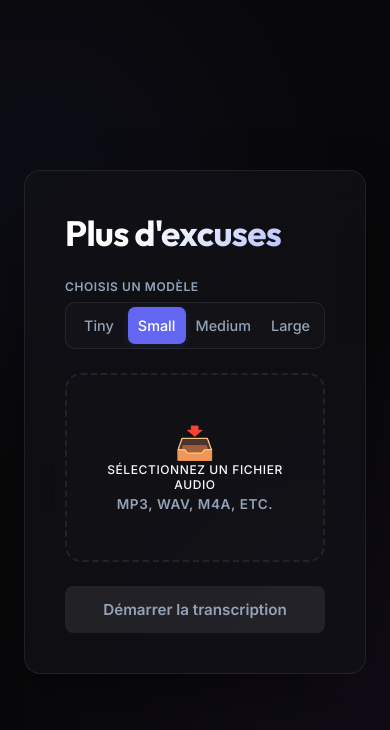
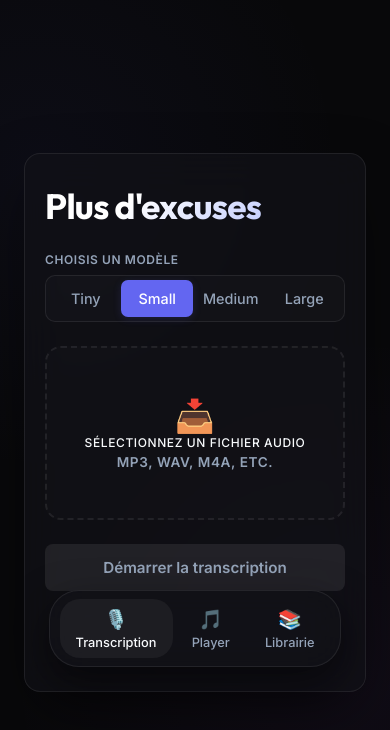
Before and after one commit to BenAXiong/Plus-d-excuses, a React (Vite) app: page / in a window 390 px wide. Shown: the top 730 px of the page. Built offline with nearby package versions, Linux system fonts and the light colour scheme.

Commit message:
feat: implement segmented navigation for desktop and floating bottom tab bar for mobile

```diff
--- a/src/App.jsx
+++ b/src/App.jsx
@@ -1,6 +1,7 @@
 import React, { useState, useEffect, useRef } from 'react';
 
 export default function App() {
+  const [activeTab, setActiveTab] = useState('transcription');
   const [model, setModel] = useState('small');
   const [device, setDevice] = useState('wasm');
   const [hasWebGPU, setHasWebGPU] = useState(false);
@@ -153,6 +154,16 @@ export default function App() {
         <h1 style={{ marginBottom: '24px' }}>Plus d'excuses</h1>
       </header>
 
+      {/* Desktop Navigation */}
+      <nav className="nav-desktop">
+        <button className={activeTab === 'transcription' ? 'active' : ''} onClick={() => setActiveTab('transcription')}>Transcription</button>
+        <button className={activeTab === 'player' ? 'active' : ''} onClick={() => setActiveTab('player')}>Player</button>
+        <button className={activeTab === 'librairie' ? 'active' : ''} onClick={() => setActiveTab('librairie')}>Librairie</button>
+      </nav>
+
+      {/* Main Views */}
+      {activeTab === 'transcription' && (
+        <>
           <div className="controls-grid" style={{ gridTemplateColumns: '1fr' }}>
             <div className="control-group">
               <label>Choisis un modèle</label>
@@ -257,6 +268,38 @@ export default function App() {
               </div>
             </div>
           )}
+        </>
+      )}
+
+      {activeTab === 'player' && (
+        <div className="placeholder-view">
+          <h2>Lecteur Audio</h2>
+          <p>Chargez un fichier audio pour l'écouter avec sa transcription en temps réel.</p>
+        </div>
+      )}
+
+      {activeTab === 'librairie' && (
+        <div className="placeholder-view">
+          <h2>Votre Librairie</h2>
+          <p>Retrouvez ici l'historique de vos fichiers audio et de vos transcriptions.</p>
+        </div>
+      )}
+
+      {/* Mobile Floating Bottom Nav */}
+      <nav className="nav-mobile">
+        <button className={activeTab === 'transcription' ? 'active' : ''} onClick={() => setActiveTab('transcription')}>
+          <span className="nav-mobile-icon">🎙️</span>
+          <span>Transcription</span>
+        </button>
+        <button className={activeTab === 'player' ? 'active' : ''} onClick={() => setActiveTab('player')}>
+          <span className="nav-mobile-icon">🎵</span>
+          <span>Player</span>
+        </button>
+        <button className={activeTab === 'librairie' ? 'active' : ''} onClick={() => setActiveTab('librairie')}>
+          <span className="nav-mobile-icon">📚</span>
+          <span>Librairie</span>
+        </button>
+      </nav>
     </div>
   );
 }
--- a/src/index.css
+++ b/src/index.css
@@ -343,3 +343,114 @@ select:focus {
 ::-webkit-scrollbar-thumb:hover {
   background: rgba(255, 255, 255, 0.2);
 }
+
+/* Tab Navigation (Desktop Top Bar) */
+.nav-desktop {
+  display: flex;
+  justify-content: center;
+  background: rgba(255, 255, 255, 0.02);
+  border: 1px solid var(--border-color);
+  border-radius: 20px;
+  padding: 4px;
+  margin-bottom: 32px;
+}
+
+.nav-desktop button {
+  background: transparent;
+  border: none;
+  color: var(--text-secondary);
+  padding: 8px 24px;
+  font-family: inherit;
+  font-size: 0.9rem;
+  font-weight: 600;
+  cursor: pointer;
+  border-radius: 16px;
+  transition: var(--transition);
+}
+
+.nav-desktop button:hover {
+  color: var(--text-primary);
+}
+
+.nav-desktop button.active {
+  background: var(--accent);
+  color: white;
+  box-shadow: 0 4px 12px var(--accent-glow);
+}
+
+/* Tab Navigation (Mobile Bottom Bar) */
+.nav-mobile {
+  display: none;
+  position: fixed;
+  bottom: 24px;
+  left: 50%;
+  transform: translateX(-50%);
+  width: calc(100% - 48px);
+  max-width: 400px;
+  background: rgba(18, 18, 24, 0.85);
+  backdrop-filter: blur(20px);
+  -webkit-backdrop-filter: blur(20px);
+  border: 1px solid var(--border-color);
+  border-radius: 30px;
+  padding: 8px;
+  box-shadow: 0 16px 40px rgba(0, 0, 0, 0.5);
+  z-index: 1000;
+  justify-content: space-around;
+}
+
+.nav-mobile button {
+  background: transparent;
+  border: none;
+  color: var(--text-secondary);
+  font-family: inherit;
+  font-size: 0.8rem;
+  font-weight: 500;
+  display: flex;
+  flex-direction: column;
+  align-items: center;
+  gap: 4px;
+  cursor: pointer;
+  padding: 8px 16px;
+  border-radius: 20px;
+  transition: var(--transition);
+}
+
+.nav-mobile button.active {
+  color: var(--text-primary);
+  background: rgba(255, 255, 255, 0.05);
+}
+
+.nav-mobile-icon {
+  font-size: 1.2rem;
+}
+
+/* Placeholders & Multi-view adjustments */
+.placeholder-view {
+  display: flex;
+  flex-direction: column;
+  align-items: center;
+  justify-content: center;
+  padding: 60px 20px;
+  text-align: center;
+  color: var(--text-secondary);
+  animation: fadeIn 0.5s ease-out;
+}
+
+.placeholder-view h2 {
+  font-family: 'Outfit', sans-serif;
+  color: var(--text-primary);
+  margin-bottom: 12px;
+}
+
+/* Responsive navigation visibility */
+@media (max-width: 768px) {
+  .nav-desktop {
+    display: none;
+  }
+  .nav-mobile {
+    display: flex;
+  }
+  .app-container {
+    padding: 30px 20px 100px 20px; /* Leave space for bottom nav */
+  }
+}
```
Lines whose indentation alone changed are shown as unchanged.
